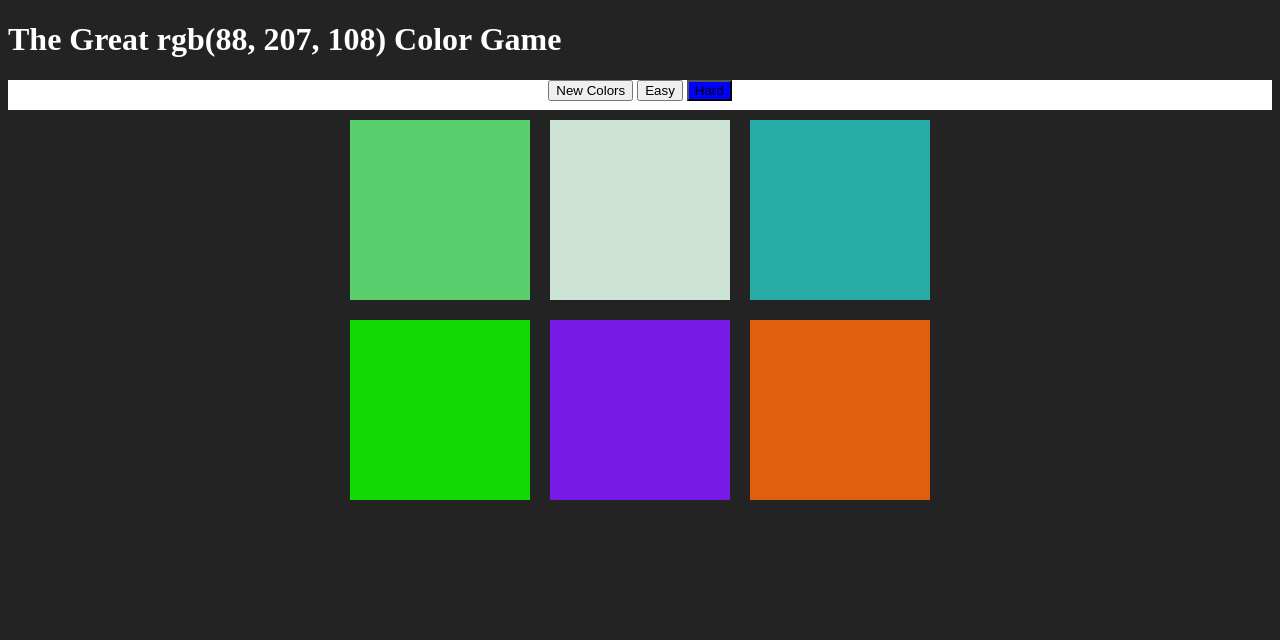
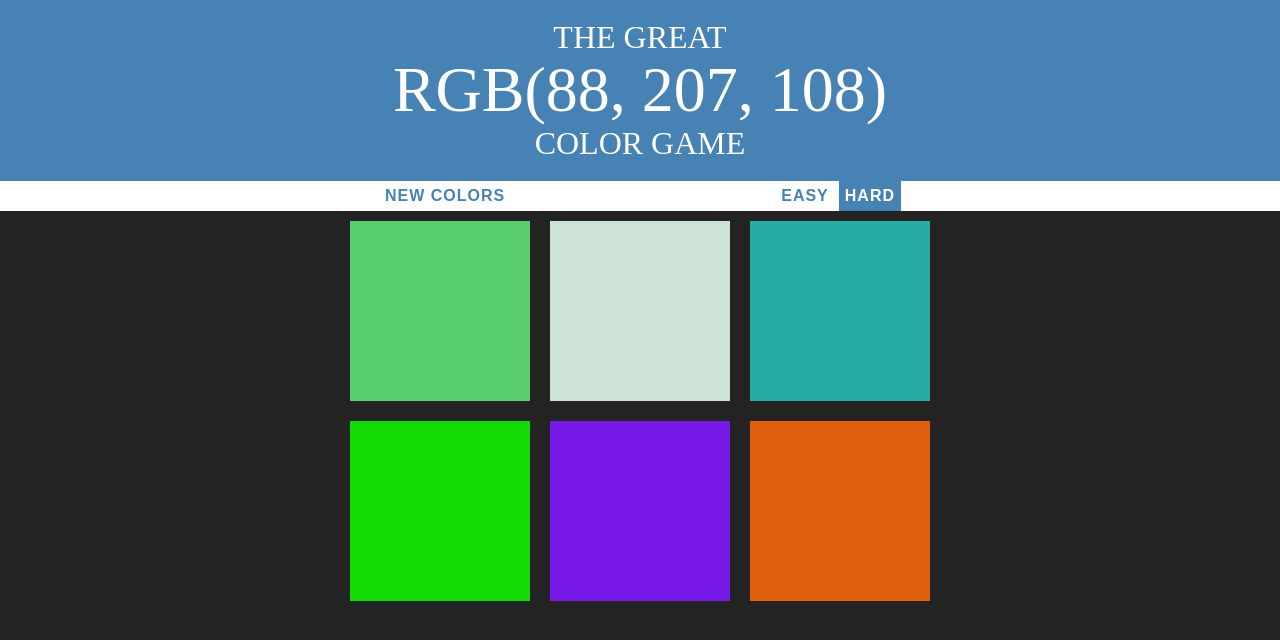
Before and after one commit to rosyarran/Uy-RGB-Game, a plain HTML site: page index.html in a window 1280 px wide. Drawn offline with Linux system fonts and the light colour scheme.

Commit message:
header styles

```diff
--- a/index.html
+++ b/index.html
@@ -6,7 +6,12 @@
 </head>
 <body>
 
-  <h1>The Great <span id="colorDisplay">RGB</span> Color Game</h1>
+  <h1>
+    The Great
+    <br>
+    <span id="colorDisplay">RGB</span>
+    <br>
+    Color Game</h1>
 
   <div id="stripe">
     <button id="reset">New Colors</button>
--- a/master.css
+++ b/master.css
@@ -1,5 +1,7 @@
 body {
   background-color: #232323;
+  margin: 0;
+  font-family: "Avenir", "Montserrat";
 }
 
 .square {
@@ -17,6 +19,22 @@ body {
 
 h1 {
   color: white;
+  line-height: 1.1;
+  font-weight: normal;
+  text-align: center;
+  background: steelblue;
+  margin: 0;
+  text-transform: uppercase;
+  padding: 20px 0;
+}
+
+#colorDisplay {
+  font-size: 200%;
+}
+
+#message {
+  display: inline-block;
+  width: 20%;
 }
 
 #stripe {
@@ -26,5 +44,23 @@ h1 {
 }
 
 .selected {
-  background: blue;
+  color: white;
+  background: steelblue;
 }
+
+button {
+  border: none;
+  background: none;
+  text-transform: uppercase;
+  height: 100%;
+  font-weight: 700;
+  color: steelblue;
+  letter-spacing: 1px;
+  font-size: inherit;
+  transition: all 0.3s;
+}
+
+button:hover {
+  color: white;
+  background: steelblue;
+}
--- a/scripts.js
+++ b/scripts.js
@@ -49,7 +49,7 @@ resetButton.addEventListener("click", function(){
   for(var i = 0; i < squares.length; i++){
     squares[i].style.backgroundColor = colors[i];
   }
-  h1.style.backgroundColor = "#232323";
+  h1.style.backgroundColor = "#steelblue";
 });
 
 colorDisplay.textContent = pickedColor;
```
